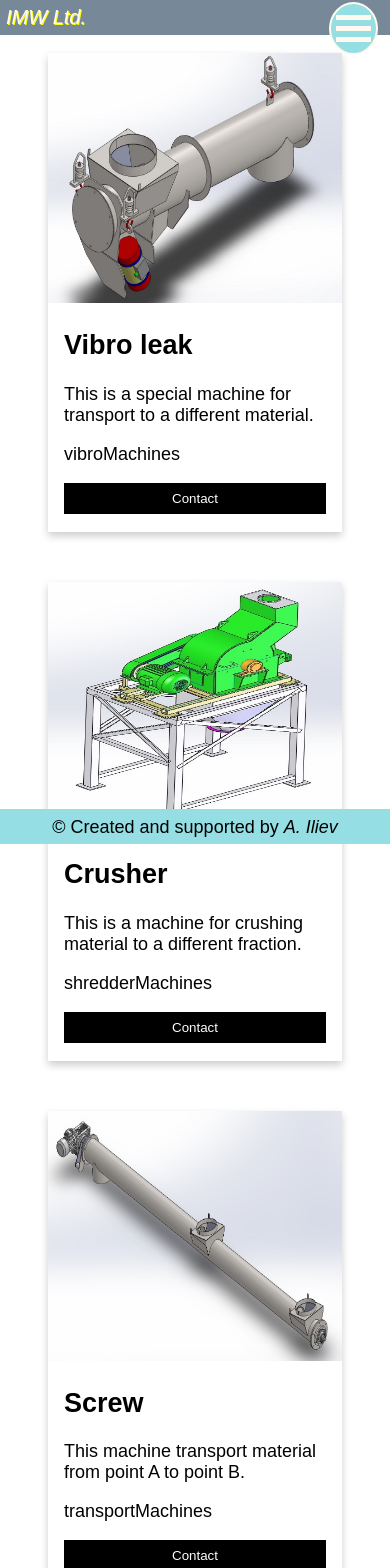
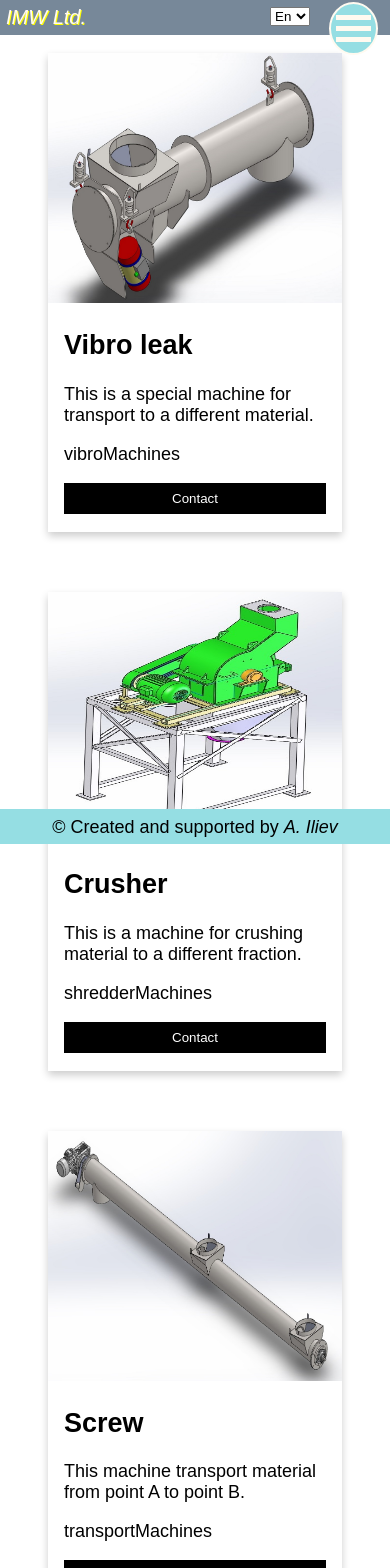
Before and after one commit to AleksandarIliev/IMW, a React (Create React App) app: page /products in a window 390 px wide. Shown: the top 1568 px of the page. Built offline with nearby package versions, Linux system fonts and the light colour scheme.

Commit message:
Fix to be visible LangBtn

```diff
--- a/src/App.css
+++ b/src/App.css
@@ -161,7 +161,7 @@ body {
     .langBtn {
         position: fixed;
         right: 80px;
-        z-index: 1;
+        z-index: 2;
     }
     .column {
         width: 100%;
--- a/src/Components/Products/Item.module.css
+++ b/src/Components/Products/Item.module.css
@@ -11,7 +11,7 @@
     width: 33%;
     margin-bottom: 16px;
     padding: 0 8px;
-    margin-bottom: 50px;
+    margin-bottom: 60px;
   }
 
   .image{
--- a/src/Components/Team/Team.css
+++ b/src/Components/Team/Team.css
@@ -115,9 +115,9 @@ article.nextSlide {
     display: none;
 }
 
-.ordnenList {
+/* .ordnenList {
 
-}
+} */
 
 .teamStyle:first-child {
     display: none;
```
Also changed, not shown: src/Components/LangBtn/LangSelector.js (+0 -28 lines).
